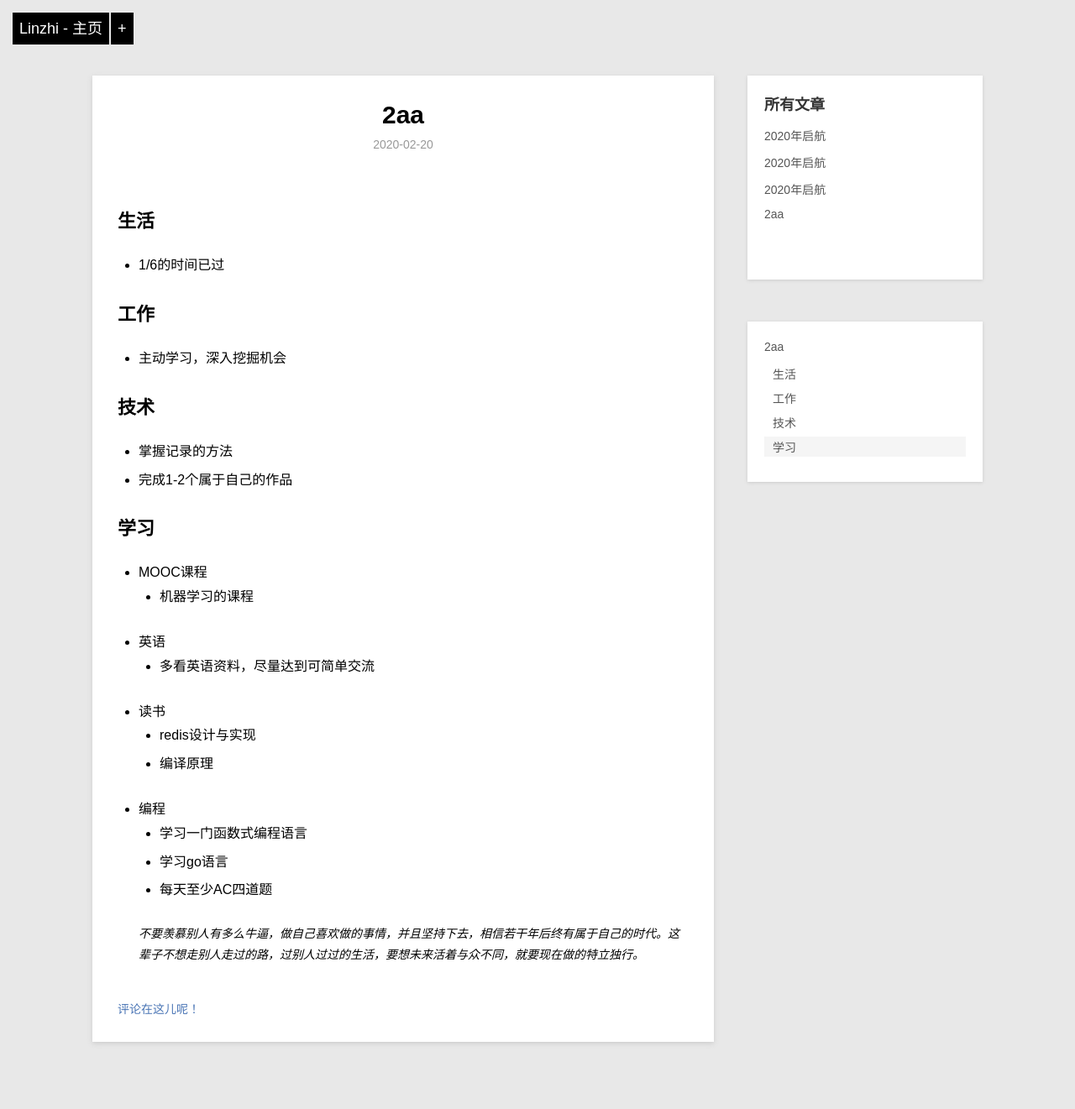
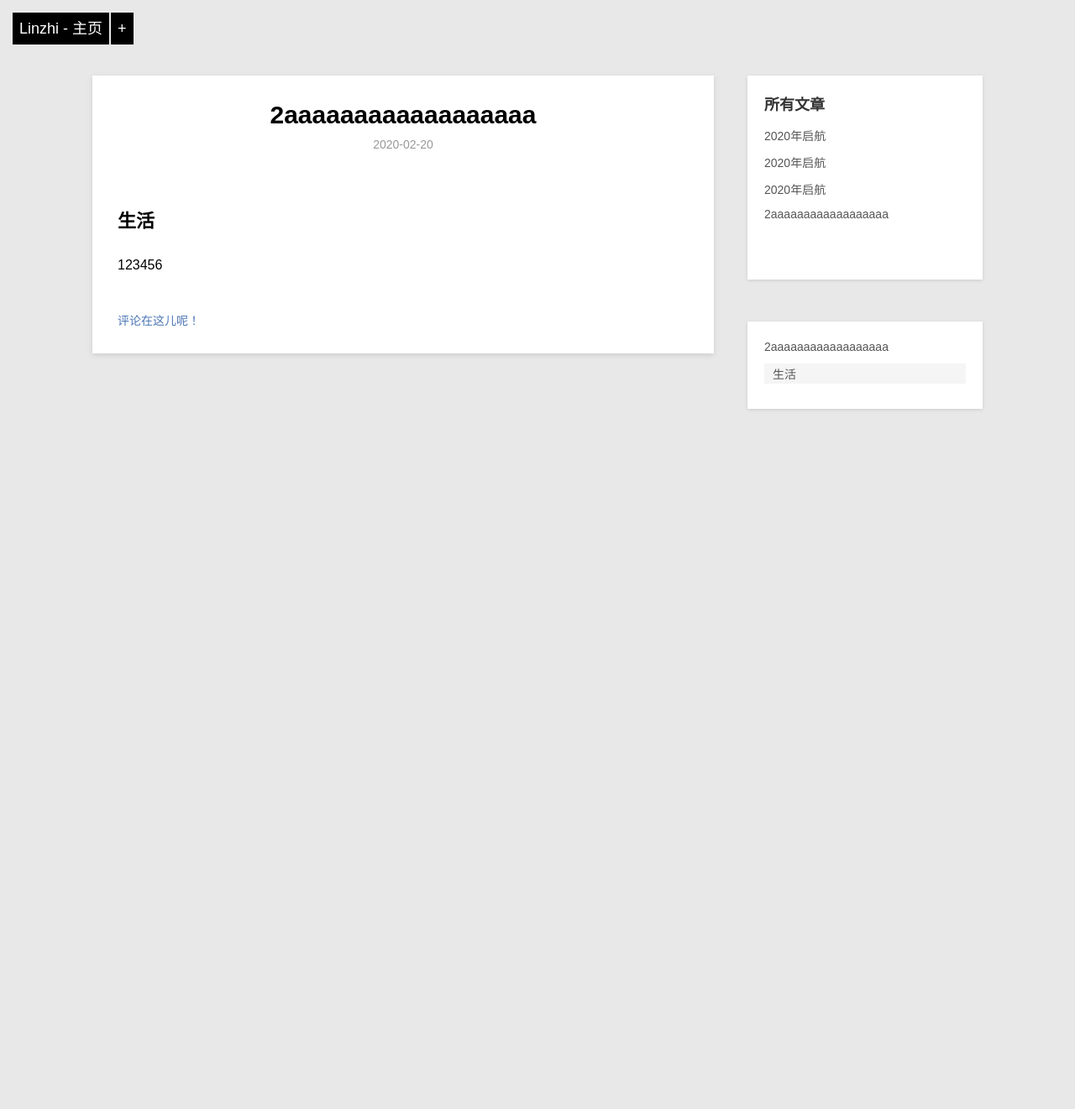
Before and after one commit to itssee/itssee.github.io, a Jekyll site: the page built from _posts/blog/2020-02-20-god-2020 - 副本 (2) - 副本.md, in a window 1280 px wide. Shown: the whole page at 84% size. Built offline with Jekyll 4.4.1, drawn with Linux system fonts in a browser that asks for light colours; Markdown is read by kramdown in place of the engine named in the settings; after the commit the page ends 900 px from its top, so only the background shows below that.

Commit message:
Update 2020-02-20-god-2020 - 副本 (2) - 副本.md

```diff
--- a/_posts/blog/2020-02-20-god-2020 - 副本 (2) - 副本.md
+++ b/_posts/blog/2020-02-20-god-2020 - 副本 (2) - 副本.md
@@ -1,36 +1,10 @@
 ---
 layout: post
-title:  2aa
+title:  2aaaaaaaaaaaaaaaaaa
 category: blog
 description: bb
 ---
 
 
 ##生活
- + 1/6的时间已过
-
-
-##工作
- + 主动学习，深入挖掘机会
-
-##技术
- + 掌握记录的方法
- + 完成1-2个属于自己的作品
-
-##学习
- + MOOC课程
-     - 机器学习的课程
-
- + 英语
-     - 多看英语资料，尽量达到可简单交流
-
- + 读书
-     - redis设计与实现
-     - 编译原理
-
- + 编程
-     - 学习一门函数式编程语言
-     - 学习go语言
-     - 每天至少AC四道题
-
-> 不要羡慕别人有多么牛逼，做自己喜欢做的事情，并且坚持下去，相信若干年后终有属于自己的时代。这辈子不想走别人走过的路，过别人过过的生活，要想未来活着与众不同，就要现在做的特立独行。
+ 123456
```
